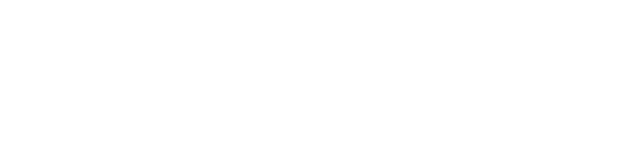
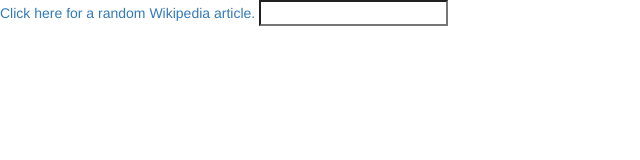
Before and after one commit to krames12/fcc-wikipedia-viewer, a plain HTML site: page index.html in a window 1280 px wide. Shown: the whole page, without its empty margins (0-640 px from the left). Drawn offline with nearby package versions, Linux system fonts and the light colour scheme.

Commit message:
added structure for content

```diff
--- a/index.html
+++ b/index.html
@@ -12,8 +12,10 @@
 <body>
 
 <main>
+  <a href="http://en.wikipedia.org/wiki/Special:Random" alt="Random Wikipedia Article" target="_blank">Click here for a random Wikipedia article.</a>
+  <input type='search' />
 
-
+  <div class="results-container"></div>
 
 </main>
 
```
